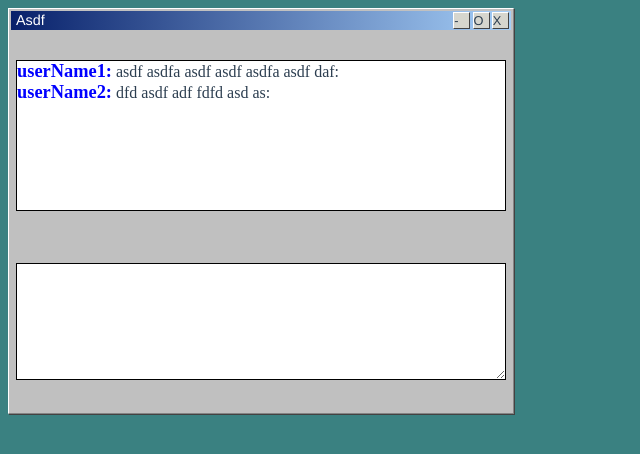
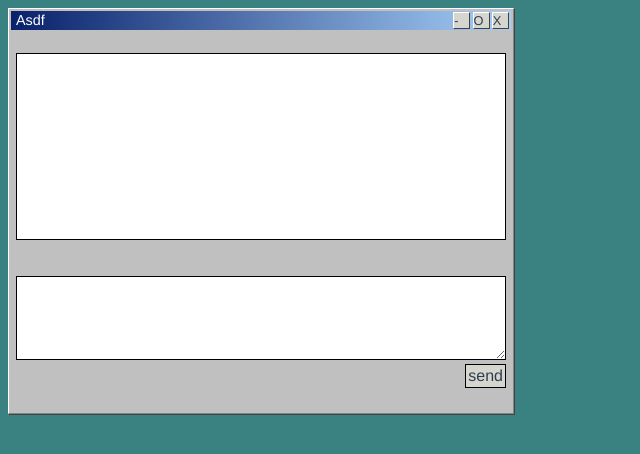
Before and after one commit to jeffreyyang3/vintageBlackjack, a Vue app: page / in a window 1280 px wide. Shown: the top 454 px of the page, without its empty margins (0-640 px from the left). Built offline with nearby package versions, Linux system fonts and the light colour scheme.

Commit message:
vuex send

```diff
--- a/src/components/HelloWorld.vue
+++ b/src/components/HelloWorld.vue
@@ -10,7 +10,8 @@
     </div>
     <div class="contentContainer">
       <MessageHistory />
-      <textarea name="" class="composeArea" id=""></textarea>
+
+      <MessageCompose />
       <!-- <input type="text" class="composeArea" /> -->
     </div>
   </div>
@@ -19,11 +20,13 @@
 <script lang="ts">
 import Vue from "vue";
 import MessageHistory from "@/components/MessageHistory.vue";
+import MessageCompose from "@/components/MessageCompose.vue";
 
 export default Vue.extend({
   name: "HelloWorld",
   components: {
-    MessageHistory
+    MessageHistory,
+    MessageCompose
   },
   props: {
     msg: String
@@ -46,17 +49,6 @@ $windowGeneralGrey: #c0c0c0;
   padding: 5px;
 }
 
-.composeArea {
-  height: 30%;
-  border: 1px solid black;
-  user-select: none;
-  resize: vertical;
-  font-size: 115%;
-  font-family: "Times New Roman", Times, serif;
-}
-.composeArea:focus {
-  outline: none;
-}
 .windowTitle {
   color: white;
   width: 50%;
--- /dev/null
+++ b/src/components/MessageCompose.vue
@@ -0,0 +1,71 @@
+<template>
+  <div class="composeContainer">
+    <textarea class="composeArea" v-model="currTyped"></textarea>
+    <div @click="sendMessage" class="sendButton">send</div>
+  </div>
+</template>
+<!-- Add "scoped" attribute to limit CSS to this component only -->
+<style scoped lang="scss">
+.sendButton {
+  font-family: Helvetica, sans-serif;
+  border: 1px solid black;
+  width: max-content;
+  height: max-content;
+  padding: 2px;
+  background-color: #d6d6ce;
+  margin-left: auto;
+}
+
+.composeContainer {
+  height: 30%;
+  display: flex;
+  flex-direction: column;
+  justify-content: space-between;
+  //   align-items: center;
+  //   justify-content: space-around;
+}
+.composeArea {
+  height: 70%;
+
+  border: 1px solid black;
+  user-select: none;
+  resize: vertical;
+  font-size: 105%;
+  font-family: "Times New Roman", Times, serif;
+}
+.composeArea:focus {
+  outline: none;
+}
+</style>
+
+<script lang="ts">
+import Vue from "vue";
+import { mapState } from "vuex";
+
+export default Vue.extend({
+  name: "MessageHistory",
+  props: {
+    msg: String
+  },
+  methods: {
+    sendMessage: function() {
+      this.$store.commit("addMessage", {
+        name: this.$store.state.currentUsername,
+        text: this.currTyped
+      });
+      this.currTyped = "";
+    }
+  },
+  computed: {
+    ...mapState(["displayedMessages"])
+  },
+  mounted() {
+    console.log("asdf ", this.displayedMessages);
+  },
+  data: function() {
+    return {
+      currTyped: ""
+    };
+  }
+});
+</script>
--- a/src/components/MessageHistory.vue
+++ b/src/components/MessageHistory.vue
@@ -1,9 +1,12 @@
 <template>
   <div class="messageHistoryBox">
-    <div class="message" v-for="msg in history" :key="msg.name + msg.date">
+    <div
+      class="message"
+      v-for="msg in displayedMessages"
+      :key="msg.name + msg.date"
+    >
       <span class="userName me">{{ msg.name }}:</span>
-      <span class="msgContent"> {{ msg.text }}:</span>
-
+      <span class="msgContent"> {{ msg.text }}</span>
       <!-- {{ msg.text }} -->
     </div>
   </div>
@@ -25,7 +28,7 @@
 .messageHistoryBox {
   font-family: "Times New Roman", Times, serif;
   border: 1px solid black;
-  height: 40%;
+  height: 50%;
   background-color: white;
 }
 </style>
@@ -48,20 +51,7 @@ export default Vue.extend({
   data: function() {
     const old = new Date();
     old.setDate(old.getDate() - 5);
-    return {
-      history: [
-        {
-          name: "userName1",
-          text: "asdf asdfa asdf asdf asdfa asdf daf",
-          sendDate: old
-        },
-        {
-          name: "userName2",
-          text: "dfd asdf adf fdfd asd as",
-          sendDate: new Date()
-        }
-      ]
-    };
+    return {};
   }
 });
 </script>
--- a/src/store/index.ts
+++ b/src/store/index.ts
@@ -6,7 +6,7 @@ const state: {
   displayedMessages: Array<{
     name: string;
     text: string;
-    sendDate: Date;
+    // sendDate: Date;
   }>;
   currentUsername: string;
 } = {
```
